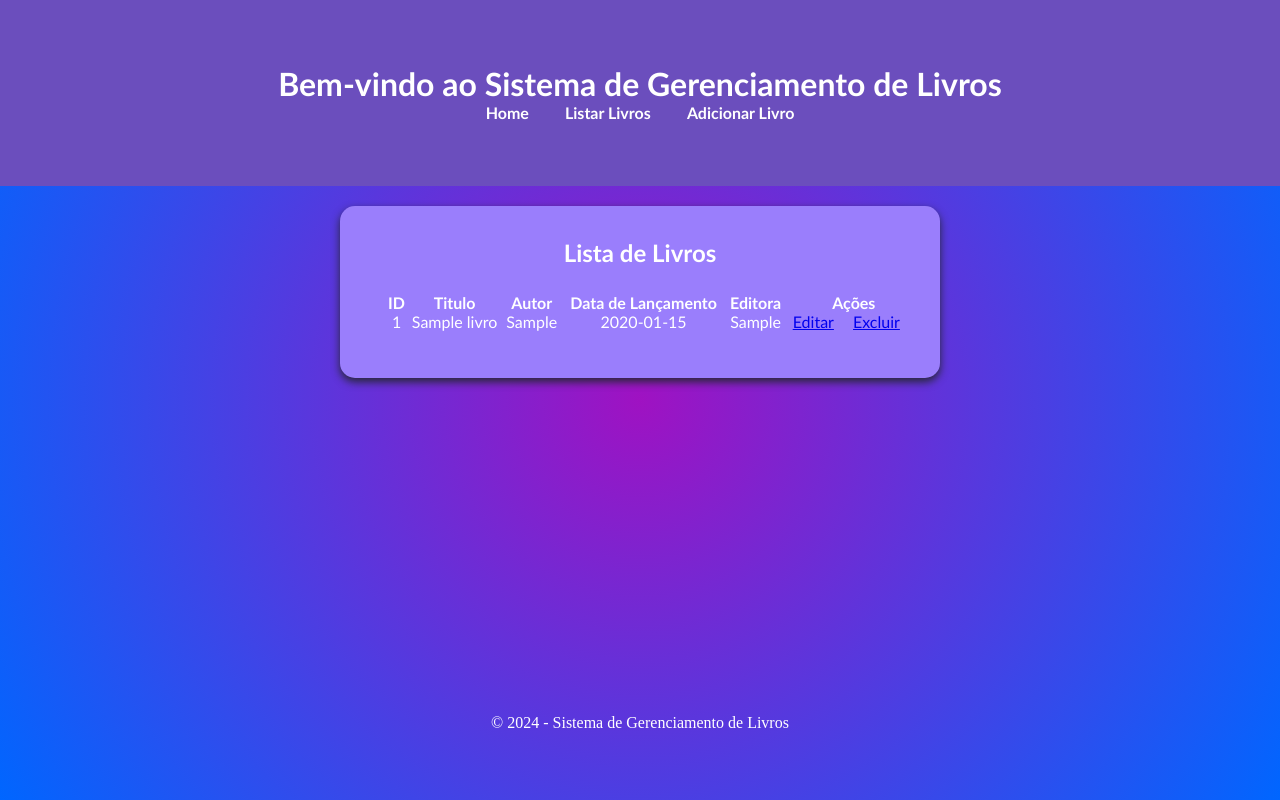
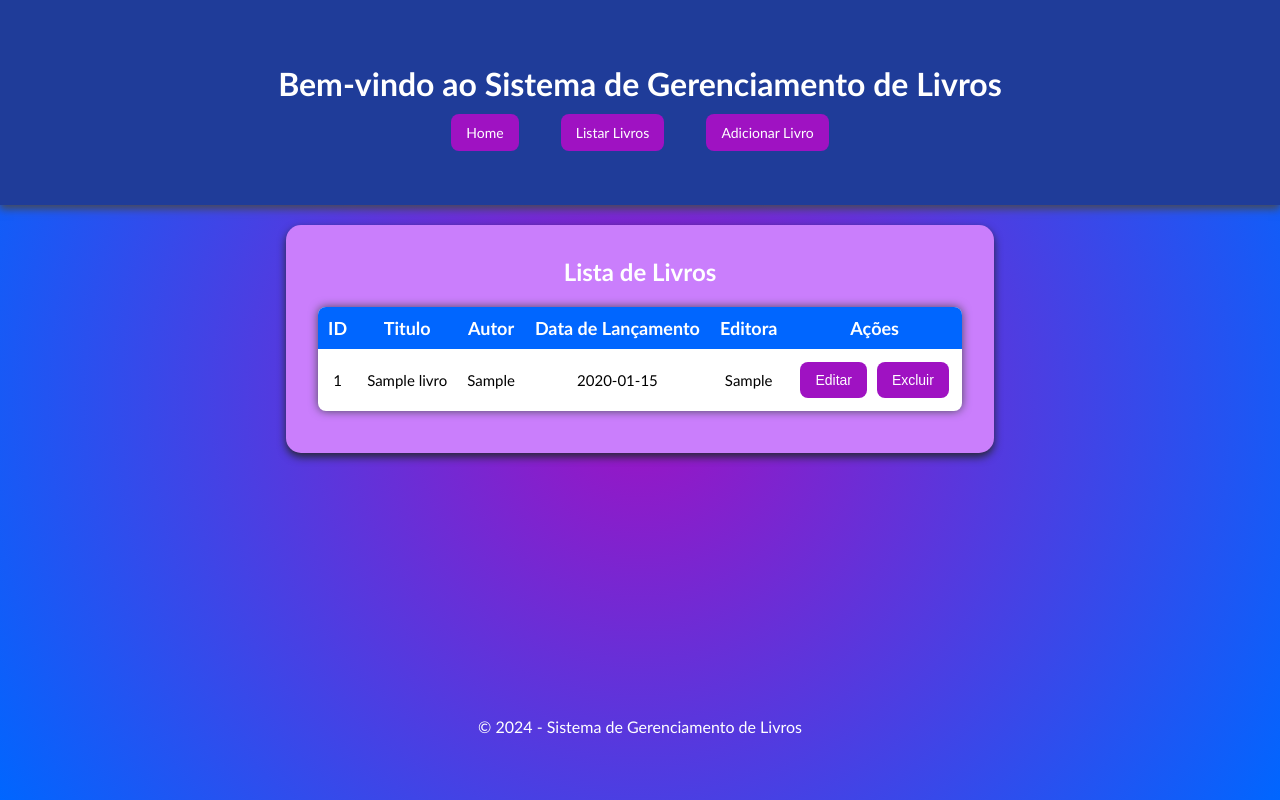
Before and after one commit to marianantavares/crud-livros-estilizado, a PHP site: page /php/read-livro.php in a window 1280 px wide. Run offline with PHP 8.4, Linux system fonts and the light colour scheme; tables that the repository leaves empty hold one stand-in row (values such as "Sample post").

Commit message:
melhorias na estilização

```diff
--- a/css/style-create.css
+++ b/css/style-create.css
@@ -25,23 +25,51 @@ footer {
     justify-content: center;
     align-items: center;
     color: #ffffff;
+    font-family: 'Trebuchet MS', 'Lucida Sans Unicode', 'Lucida Grande', 'Lucida Sans', Arial, sans-serif;
 }
 
-table{
+/*tabela*/
+table {
+    margin: 10px auto;
     width: 100%;
     border-collapse: collapse;
-    margin: 15px;
+    background-color: #ffffff;
+    border-radius: 8px;
+    overflow: hidden;
+    box-shadow: 0 0 10px #464957;
+    font-family: 'Trebuchet MS', 'Lucida Sans Unicode', 'Lucida Grande', 'Lucida Sans', Arial, sans-serif;
 }
 
-table a {
-    margin-right: 15px;
+/*topo da tabela*/
+table thead {
+    background-color: #0066ff;
+    color: #ffffff;
+}
+
+/*tamanho tabela*/
+table thead th {
+    padding: 10px;
+    font-weight: bold;
+    text-align: center;
+    font-size: 18px;
+}
+
+/*texto tabela*/
+table tbody td {
+    padding: 10px;
+    color: #000000;
+    text-align: center;
+    font-family: 'Trebuchet MS', 'Lucida Sans Unicode', 'Lucida Grande', 'Lucida Sans', Arial, sans-serif;
+    font-weight: 400;
+    font-size: 15px;
 }
 
 header {
-    background-color: #6b4ebd;
+    background-color: #1f3c99;
     color: #ffffff;
     padding: 4em 0;
     text-align: center;
+    box-shadow: 0 4px 8px #464957;
     font-family: 'Trebuchet MS', 'Lucida Sans Unicode', 'Lucida Grande', 'Lucida Sans', Arial, sans-serif;
 }
 
@@ -53,7 +81,7 @@ header nav ul li {
 header nav ul li a {
     color: #ffffff;
     text-decoration: none;
-    font-weight: bold;
+    font-weight: normal;
 }
 
 header nav ul li a:hover {
@@ -71,7 +99,9 @@ main {
     font-family: 'Trebuchet MS', 'Lucida Sans Unicode', 'Lucida Grande', 'Lucida Sans', Arial, sans-serif;
 }
 
-
+main div form{
+    text-align: left;
+}
 
 h2 {
     color: #ffffff;
@@ -81,7 +111,7 @@ h2 {
 }
 
 .wrapper {
-    background-color: #9a7efc;
+    background-color: #ca7efc;
     box-shadow: 0 4px 8px #252835;
     border-radius: 15px;
     padding: 2em;
@@ -96,6 +126,7 @@ form label {
     font-weight: bold;
 }
 
+/*style do form*/
 form input[type="text"],
 form input[type="date"] {
     width: 100%;
@@ -105,14 +136,33 @@ form input[type="date"] {
     border-radius: 4px;
 }
 
+/*style botão feito no script*/
 button {
     display: inline-block;
-    background-color: #c729bf;
+    background-color: #9f12c2;
     color: #ffffff;
     padding: 0.75em 1.5em;
     margin-top: 1em;
     border: none;
     border-radius: 4px;
-    cursor: pointer;
     font-size: 1em;
 }
+
+/*style botão feito no css*/
+.btn {
+    padding: 10px 15px;
+    text-decoration: underline;
+    color: white;
+    border: none;
+    border-radius: 8px;
+    text-decoration: none;
+    font-size: 14px;
+    margin: 3px;
+    background-color: #9f12c2;
+}
+
+/*hover botão feito no css*/
+.btn:hover {
+    background-color: #0066ff;
+    text-decoration: underline;
+}
--- a/php/read-livro.php
+++ b/php/read-livro.php
@@ -15,12 +15,12 @@ $livros = $stmt->fetchAll(PDO::FETCH_ASSOC);
 </head>
 <body>
     <header>
-        <h1>Bem-vindo ao Sistema de Gerenciamento de Livros</h1>
+        <h1>Bem-vindo ao Sistema de Gerenciamento de Livros</h1><br>
         <nav>
             <ul>
-                <li><a href="../index.php">Home</a></li>
-                <li><a href="read-livro.php">Listar Livros</a></li>
-                <li><a href="create-livro.php">Adicionar Livro</a></li>
+                <li><a href="../index.php" class="btn">Home</a></li>
+                <li><a href="read-livro.php" class="btn">Listar Livros</a></li>
+                <li><a href="create-livro.php" class="btn">Adicionar Livro</a></li>
             </ul>
         </nav>
     </header>
@@ -48,8 +48,14 @@ $livros = $stmt->fetchAll(PDO::FETCH_ASSOC);
                         <td><?= $livro['data_lancamento'] ?></td>
                         <td><?= $livro['editora'] ?></td>
                         <td>
-                            <a href="update-livro.php?id=<?= $livro['id'] ?>">Editar</a>
-                            <a href="delete-livro.php?id=<?= $livro['id'] ?>">Excluir</a>
+                            <form action="update-livro.php" method="GET" style="display:inline;">
+                                <input type="hidden" name="id" value="<?= $livro['id'] ?>">
+                                <button type="submit" class="btn">Editar</button>
+                            </form>
+                            <form action="delete-livro.php" method="GET" style="display:inline;">
+                                <input type="hidden" name="id" value="<?= $livro['id'] ?>">
+                                <button type="submit" class="btn">Excluir</button>
+                            </form>
                         </td>
                     </tr>
                 <?php endforeach; ?>
```
Also changed, not shown: index.php (+4 -4 lines), php/create-livro.php (+5 -5 lines), php/update-livro.php (+9 -10 lines).
